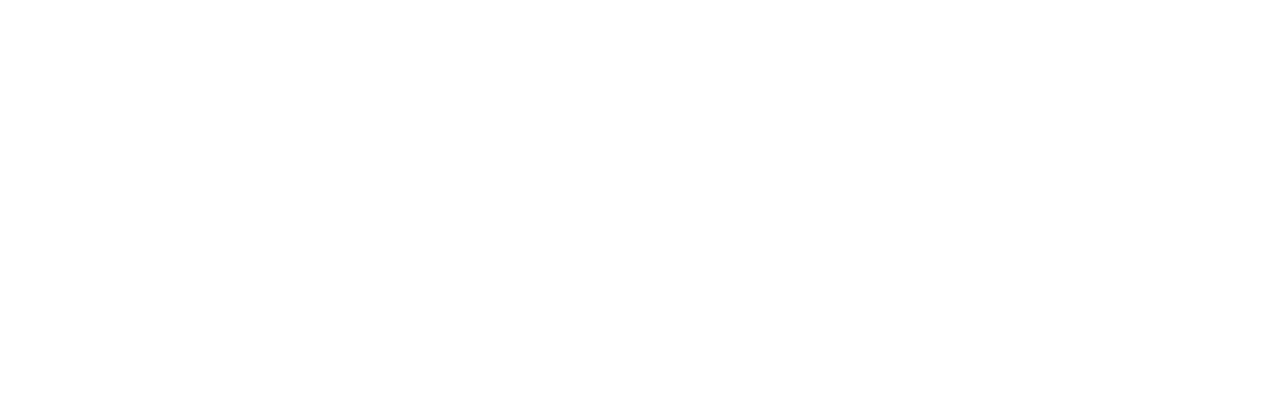
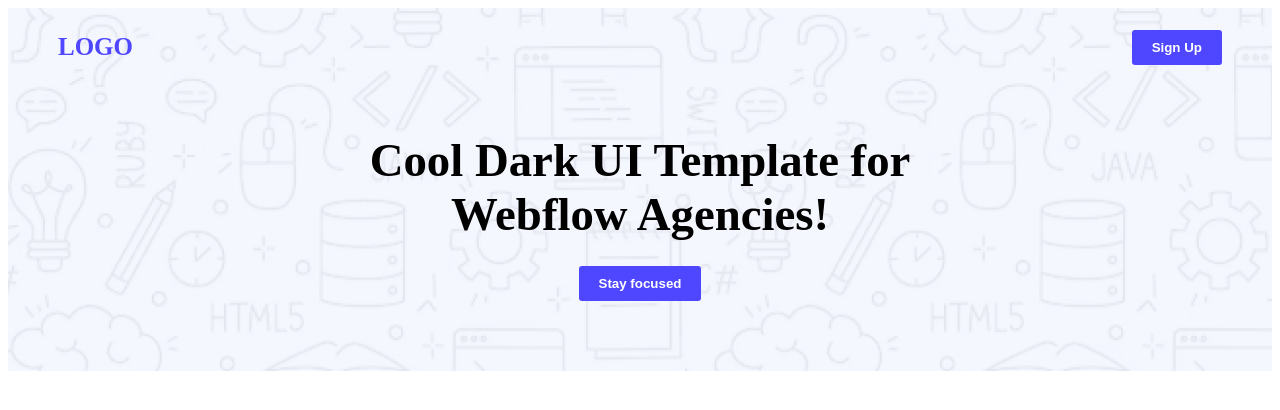
Before and after one commit to abrarmueed86/first-assignment, a plain HTML site: page index.html in a window 1280 px wide. Drawn offline with Linux system fonts and the light colour scheme.

Commit message:
added header section

```diff
--- a/index.html
+++ b/index.html
@@ -1,11 +1,40 @@
 <!DOCTYPE html>
 <html lang="en">
+
 <head>
     <meta charset="UTF-8">
     <meta name="viewport" content="width=device-width, initial-scale=1.0">
-    <title>Document</title>
+    <title>LOGO</title>
+    <link rel="preconnect" href="https://fonts.googleapis.com">
+    <link rel="preconnect" href="https://fonts.gstatic.com" crossorigin>
+    <link href="https://fonts.googleapis.com/css2?family=Open+Sans:ital,wght@0,300..800;1,300..800&display=swap"
+        rel="stylesheet">
+
+    <link rel="stylesheet" href="styles/index.css">
 </head>
-<body>
 
+<body class="open sans">
+    <header>
+
+        <nav>
+            <h3 class="nav-title text-primary logo">LOGO</h3>
+            <ul>
+                <li><a href=""><button class="btn-primary">Sign Up</button></a></li>
+            </ul>
+        </nav>
+
+        <div class="banner">
+            <h3 class="title-primary">Cool Dark UI Template for <br> Webflow Agencies!</h3>
+            <a href=""><button class="btn-primary">Stay focused</button></a>
+        </div>
+
+    </header>
+    <main>
+
+    </main>
+    <footer>
+
+    </footer>
 </body>
+
 </html>
--- /dev/null
+++ b/styles/index.css
@@ -0,0 +1,59 @@
+
+
+
+.open-sans {
+  font-family: "Open Sans", sans-serif;
+  font-optical-sizing: auto;
+  font-style: normal;
+  font-variation-settings:
+    "wdth" 100;
+}
+
+/* shared style */
+.text-primary{
+    color: #4E47FF;
+}
+
+/* nav style */
+nav{
+    display: flex;
+    align-items: center;
+    justify-content: space-between;
+    margin: 0 50px;
+}
+.logo{
+    font-size: 25px;
+    font-weight: 900;
+}
+
+.btn-primary{
+    background-color: #4E47FF;
+    font-weight: bold;
+    color: white;
+    border-radius: 3px;
+    border: none;
+    padding: 10px 20px;
+}
+
+
+
+nav ul li{
+    list-style: none;
+}
+
+
+.banner{
+    text-align: center;
+    padding: 30px, 80px;
+    font-size: 40px;
+    padding-bottom: 70px;
+}
+
+.banner h3{
+    margin-bottom: 10px;
+
+}
+header{
+    background-image: url(../images/Hero-bg.png);
+    background-repeat: no-repeat;
+}
```
Also changed, not shown: images/Hero-bg.png (added), images/avatar.png (added), images/icon-star.png (added), images/wc-big.png (added), images/wc-mini.png (added).
